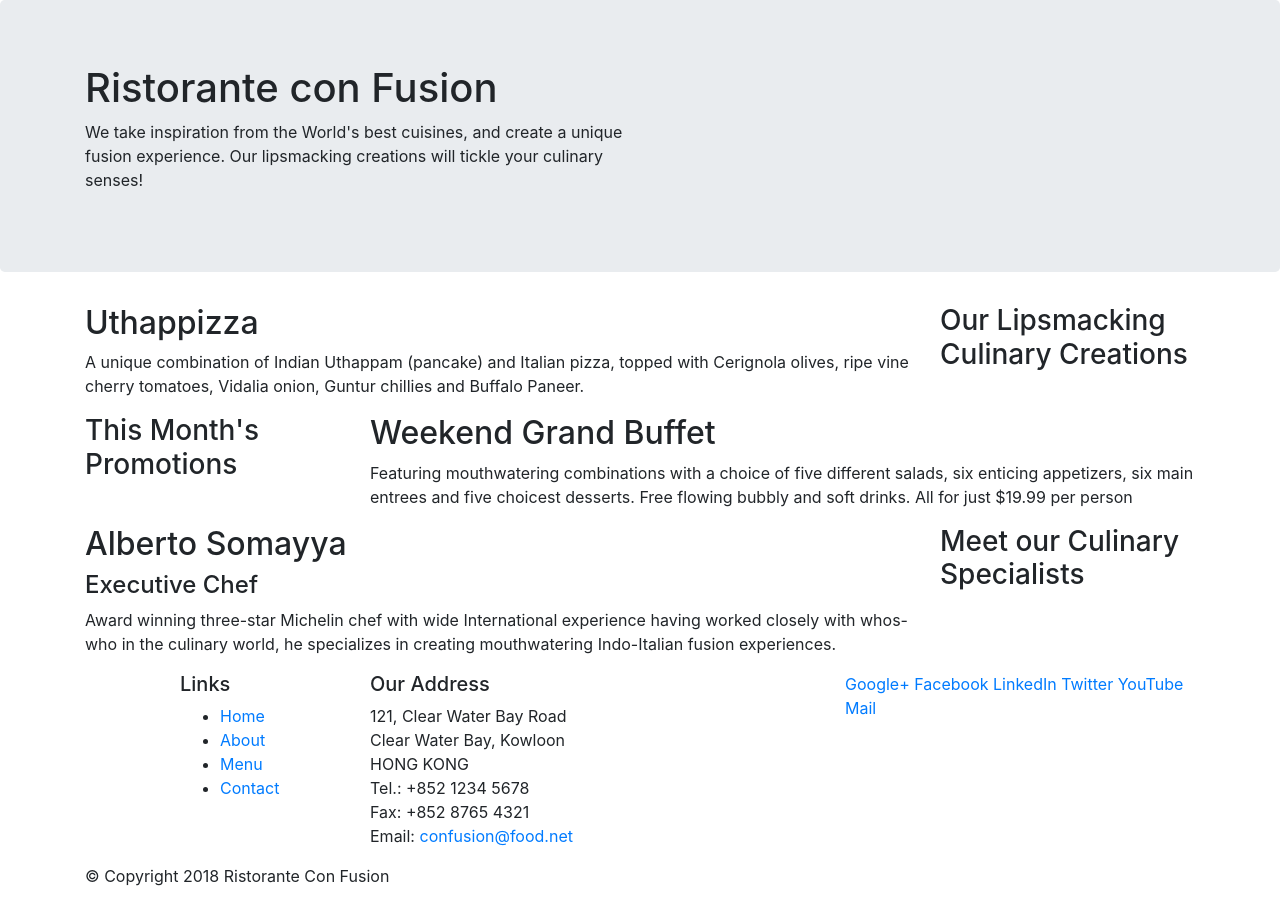
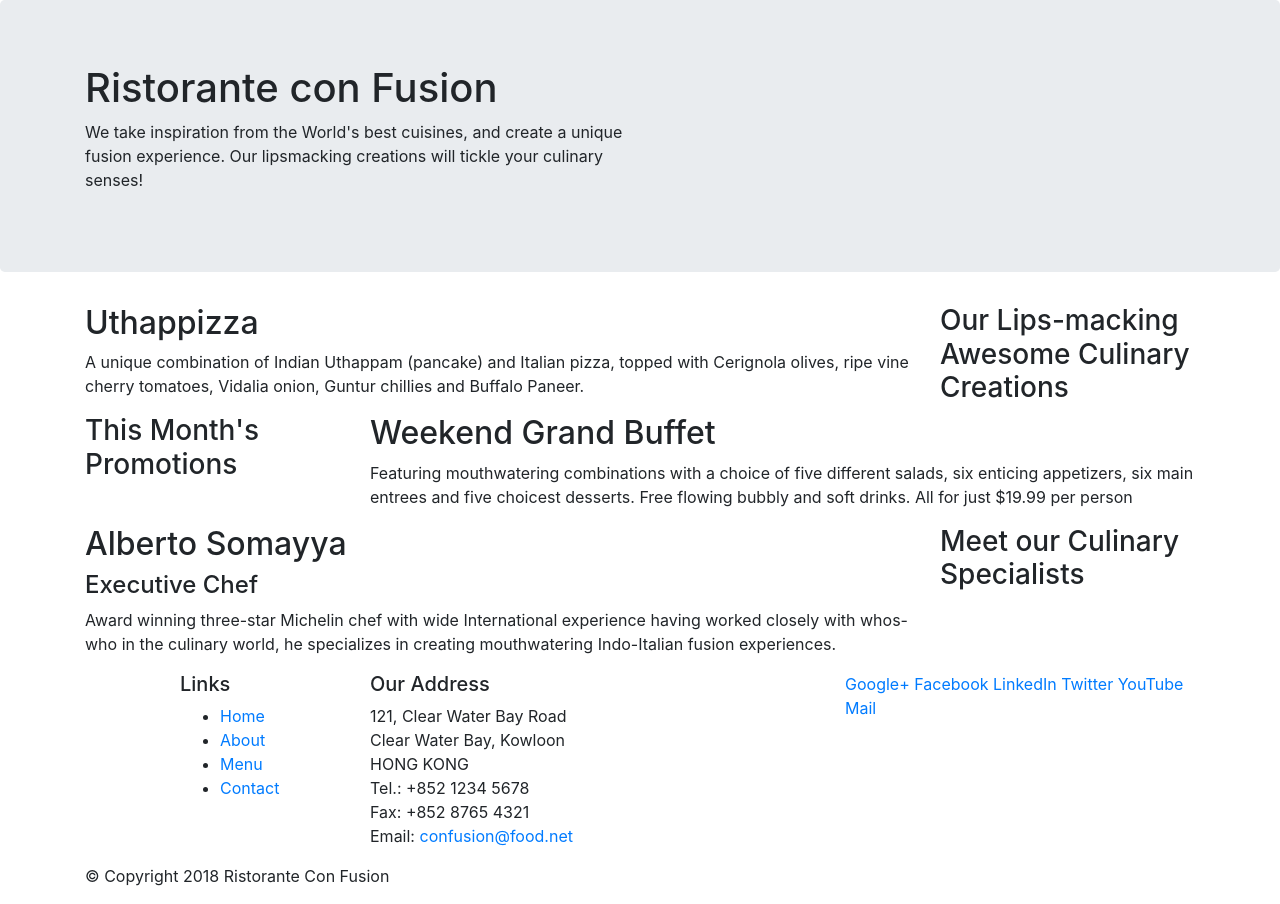
Before and after one commit to proakpet/conFusion, a website: page index.html in a window 1280 px wide. Drawn offline with nearby package versions, Linux system fonts and the light colour scheme.

Commit message:
Update index.html

```diff
--- a/index.html
+++ b/index.html
@@ -30,7 +30,7 @@
     <div class="container">
         <div class="row">
             <div class="col-12 col-sm-4 order-sm-last col-md-3">
-                <h3>Our Lipsmacking Culinary Creations</h3>
+                <h3>Our Lips-macking Awesome Culinary Creations</h3>
             </div>
             <div class="col col-sm order-sm-first col-md">
                 <h2>Uthappizza</h2>
```
